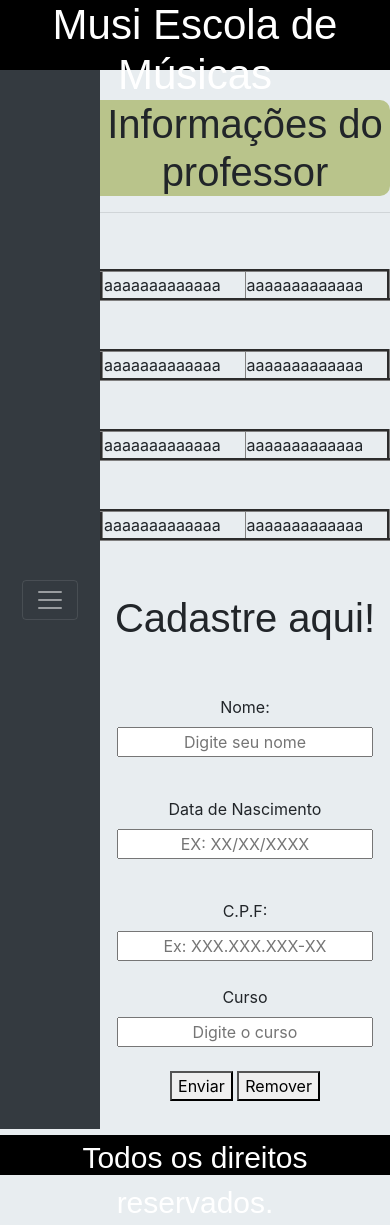
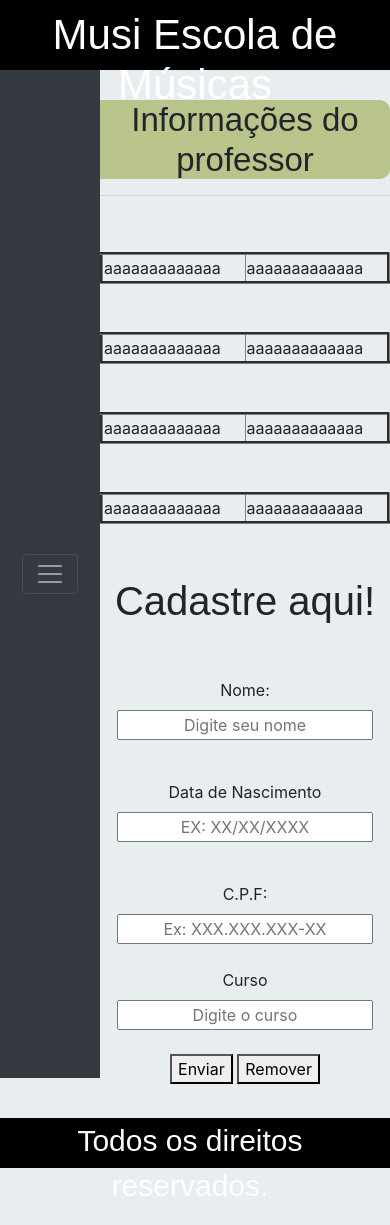
Before and after one commit to br1an-1zak1/Proj_GestaoProjeto, a PHP site: page / in a window 390 px wide. After the commit the page ends 1196 px from the top, so only its background shows below. Run offline with PHP 8.4, Linux system fonts and the light colour scheme.

Commit message:
Update estilo.css

```diff
--- a/estilo.css
+++ b/estilo.css
@@ -8,7 +8,7 @@ body{
    background-color: black;
    color:white;
    font-family: Arial, Helvetica, sans-serif;
-   font-size: 10px;
+   font-size: 15px;
    height: 40px;
 
 }
@@ -17,7 +17,7 @@ body{
 .navbar{
    float: left;
    width: 100px;
-   height: 1011px;
+   height: 1007.5px;
    justify-content: center;
 
 }
@@ -48,12 +48,14 @@ body h1{
    color: #fff;
    margin-top: 10px;
    height: 5px;
+   margin-right: 10px;
 }
 
 .corFundo{
    color: rgb(255, 255, 255);
    background-color: black;
    height: 70px;
+   padding: 10px;
 }
 
 
@@ -63,6 +65,10 @@ body h1{
    background-color: rgb(185, 196, 139);
    border-radius: 10px;
    border: 20px;
+}
+
+.info h1{
+   font-size: 33px
 }
 
 .deslogar{
@@ -89,12 +95,21 @@ td{
 }
 
 
-@media screen and (min-width: 100px) and (max-width: 556px){
+@media screen and (min-width: 70px) and (max-width: 556px){
    .navbar{
 	   float: left;
 	   width: 100px;
-	   height: 1059px;
+	   height: 1007.5px;
 	   justify-content: center;
-	   }
+      }
+
+      .rodape{
+         background-color: black;
+         color:white;
+         font-family: Arial, Helvetica, sans-serif;
+         font-size: 35px;
+         height: 50px;
+
+      }
 
    }
```
